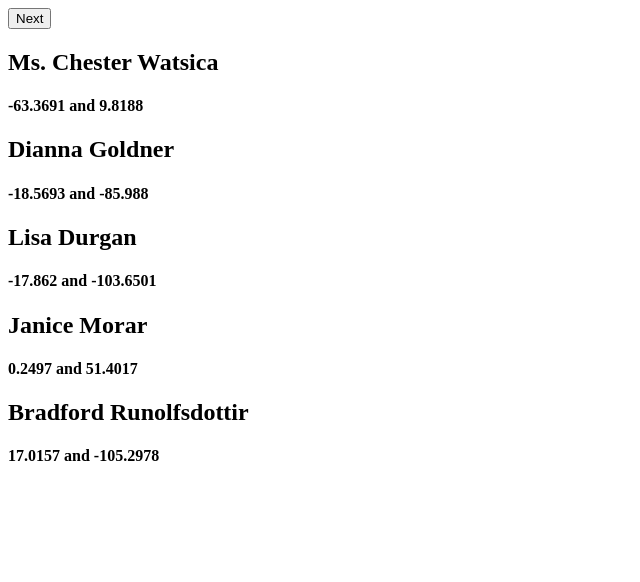
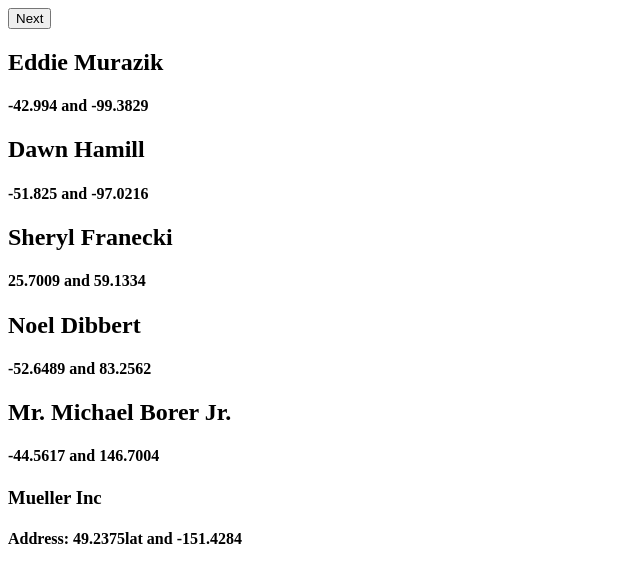
Before and after one commit to bhubhik/maps, a React (Create React App) app: page / in a window 1280 px wide. Shown: the top 582 px of the page, without its empty margins (0-640 px from the left). Built offline with nearby package versions, Linux system fonts and the light colour scheme.

Commit message:
Company fetched

```diff
--- a/src/App.tsx
+++ b/src/App.tsx
@@ -1,9 +1,11 @@
+import Company from './components/Company';
 import User from './components/User';
 
 const App = (): JSX.Element => {
   return (
     <>
       <User />
+      <Company />
     </>
   );
 };
--- /dev/null
+++ b/src/components/Company.tsx
@@ -0,0 +1,37 @@
+import React, { useEffect, useState } from 'react';
+import { Address } from './User';
+import { faker } from '@faker-js/faker';
+
+interface Companies {
+  name: string;
+  catchPhrase: string;
+  address: Address;
+}
+
+const Company = () => {
+  const [company, setCompany] = useState<Companies>();
+  const fetchCompany = () => {
+    const newCompany = {
+      name: faker.company.companyName(),
+      catchPhrase: faker.company.catchPhrase(),
+      address: {
+        lat: parseFloat(faker.address.latitude()),
+        lng: parseFloat(faker.address.longitude()),
+      },
+    };
+    setCompany(newCompany);
+  };
+  useEffect(() => {
+    fetchCompany();
+  }, []);
+  return (
+    <div>
+      <h3>{company?.name}</h3>
+      <h4>
+        Address: {company?.address.lat}lat and {company?.address.lng}{' '}
+      </h4>
+    </div>
+  );
+};
+
+export default Company;
--- a/src/components/User.tsx
+++ b/src/components/User.tsx
@@ -1,7 +1,7 @@
 import { faker } from '@faker-js/faker';
 import { useEffect, useState } from 'react';
 
-interface Address {
+export interface Address {
   lat: number;
   lng: number;
 }
```
